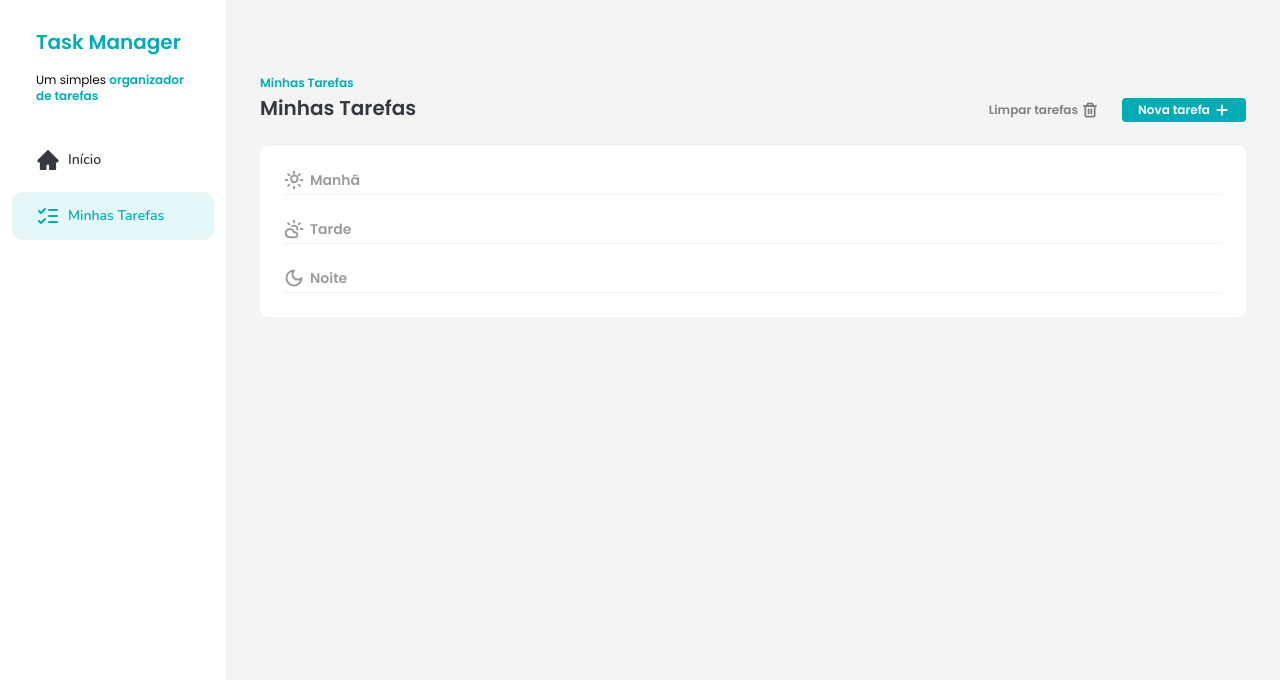
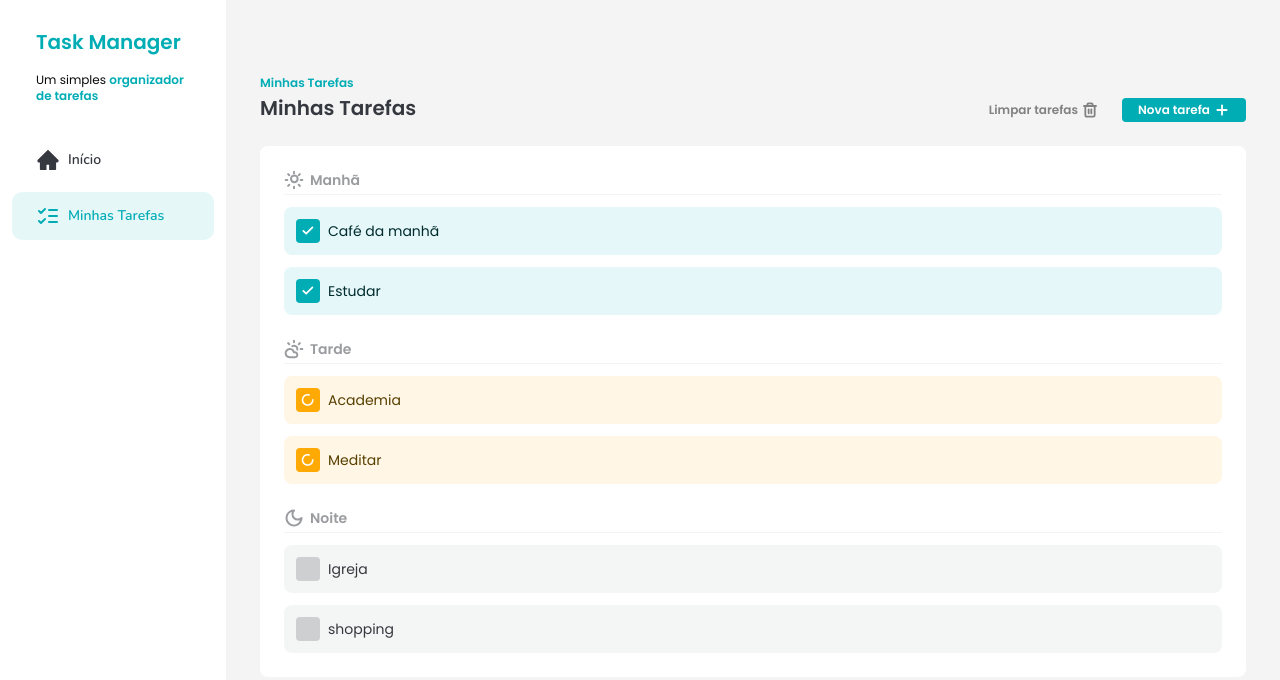
Before and after one commit to pc-silva/task-manager, a React (Vite) app: page / in a window 1280 px wide. Shown: the top 680 px of the page. Built offline with nearby package versions, Linux system fonts and the light colour scheme.

Commit message:
feat: change the status color

```diff
--- a/src/components/Task.jsx
+++ b/src/components/Task.jsx
@@ -1,12 +1,21 @@
+import { useState } from "react";
 import AddIcon from "../assets/icons/add.svg?react";
 import CloudSunIcon from "../assets/icons/cloud-sun.svg?react";
 import MoonIcon from "../assets/icons/moon.svg?react";
 import SunIcon from "../assets/icons/sun.svg?react";
 import TrashIcon from "../assets/icons/trash.svg?react";
+import { TASKS } from "../constants/TASKS";
 import { Button } from "./Button";
+import { TaskItem } from "./TaskItem";
 import { TaskSeparator } from "./TaskSeparator";
 
 export function Task() {
+  const [tasks] = useState(TASKS);
+
+  const morningTask = tasks.filter((task) => task.time === "morning");
+  const afternoonTask = tasks.filter((task) => task.time === "afternoon");
+  const eveningTask = tasks.filter((task) => task.time === "evening");
+
   return (
     <div className="px-8.5 pt-17.5 space-y-6 bg-[#F4F4F5] w-full">
       <div className="flex items-end justify-between font-semibold">
@@ -32,6 +41,10 @@ export function Task() {
             <SunIcon />
             Manhã
           </TaskSeparator>
+
+          {morningTask.map((task) => (
+            <TaskItem key={task.id} task={task} />
+          ))}
         </div>
 
         <div className="space-y-3 my-6">
@@ -39,6 +52,10 @@ export function Task() {
             <CloudSunIcon />
             Tarde
           </TaskSeparator>
+
+          {afternoonTask.map((task) => (
+            <TaskItem key={task.id} task={task} />
+          ))}
         </div>
 
         <div className="space-y-3">
@@ -46,6 +63,10 @@ export function Task() {
             <MoonIcon />
             Noite
           </TaskSeparator>
+
+          {eveningTask.map((task) => (
+            <TaskItem key={task.id} task={task} />
+          ))}
         </div>
       </div>
     </div>
--- /dev/null
+++ b/src/components/TaskItem.jsx
@@ -0,0 +1,28 @@
+import CheckIcon from "../assets/icons/check.svg?react";
+import LoaderIcon from "../assets/icons/loader.svg?react";
+
+export function TaskItem({ task }) {
+  function getStatusTaskItem() {
+    if (task.status === "done") return "bg-[#00ADB5]/10 text-[#002C2E]";
+    if (task.status === "in_progress") return "bg-[#FFAA04]/10 text-[#574000]";
+    if (task.status === "not_started") return "bg-[#35383E]/5";
+  }
+  return (
+    <div
+      className={`py-3 flex items-center gap-2 text-sm rounded-lg pl-3 pr-4 ${getStatusTaskItem()}`}
+    >
+      <label
+        className={`relative flex justify-center items-center cursor-pointer w-6 h-6 rounded-sm ${(task.status === "done" && "bg-[#00ADB5]") || (task.status === "in_progress" && "bg-[#FFAA04]") || (task.status === "not_started" && "bg-[#35383E]/20")}`}
+      >
+        <input
+          type="checkbox"
+          checked={task.status === "done"}
+          className="opacity-0 cursor-pointer absolute w-full h-full"
+        />
+        {task.status === "done" && <CheckIcon />}
+        {task.status === "in_progress" && <LoaderIcon />}
+      </label>
+      <p>{task.tittle}</p>
+    </div>
+  );
+}
--- /dev/null
+++ b/src/constants/TASKS.js
@@ -0,0 +1,49 @@
+export const TASKS = [
+  {
+    id: 1,
+    tittle: "Café da manhã",
+    description: "Comer bastante proteínas",
+    time: "morning",
+    status: "done",
+  },
+
+  {
+    id: 2,
+    tittle: "Estudar",
+    description: "Estudar e praticar React",
+    time: "morning",
+    status: "done",
+  },
+
+  {
+    id: 3,
+    tittle: "Academia",
+    description: "Malhar costas",
+    time: "afternoon",
+    status: "in_progress",
+  },
+
+  {
+    id: 4,
+    tittle: "Meditar",
+    description: "Meditar por 1h",
+    time: "afternoon",
+    status: "in_progress",
+  },
+
+  {
+    id: 5,
+    tittle: "Igreja",
+    description: "Culto de ação de graça",
+    time: "evening",
+    status: "not_started",
+  },
+
+  {
+    id: 6,
+    tittle: "shopping",
+    description: "Comprar um tênis",
+    time: "evening",
+    status: "not_started",
+  },
+];
```
Also changed, not shown: src/assets/icons/check.svg (added), src/assets/icons/loader.svg (added).
